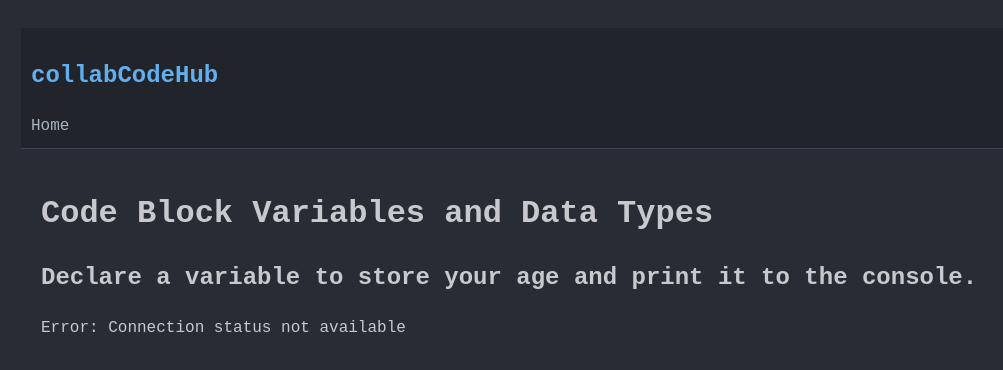
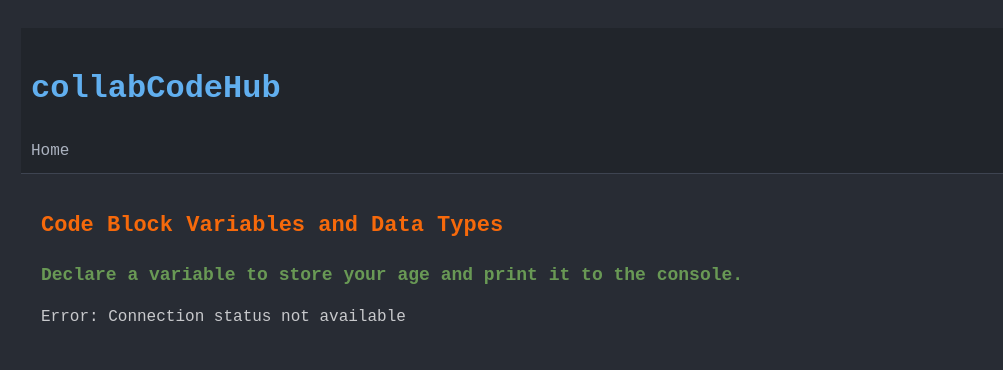
Before and after one commit to avivnark/CollabCodeHub, a React (Create React App) app in the folder client/: page /code/1 in a window 1280 px wide. Shown: the top 370 px of the page, without its empty margins (7-1010 px from the left). Built offline with nearby package versions, Linux system fonts and the light colour scheme; no server answers.

Commit message:
highlight

```diff
--- a/client/package.json
+++ b/client/package.json
@@ -15,6 +15,7 @@
     "react-dom": "^18.2.0",
     "react-router-dom": "^6.21.2",
     "react-scripts": "^5.0.1",
+    "react-syntax-highlighter": "^15.5.0",
     "socket.io-client": "^4.7.4",
     "web-vitals": "^2.1.4"
   },
--- a/client/src/App.css
+++ b/client/src/App.css
@@ -20,7 +20,7 @@ a {
 .navbar h1 {
   color: #61afef;
   font-weight: bold;
-  font-size: 24px;
+  font-size: 32px;
 }
 
 .navbar a {
@@ -89,18 +89,31 @@ a {
   color: #abb2bf;
 }
 
-.code-block {
-  background-color: #1e1e1e;
+.CodeBlock {
+  padding: 20px;
+}
+
+.CodeBlock textarea {
+  font-family: 'Courier New', monospace;
+  font-size: 14px;
+  line-height: 1.5;
+  width: 70%;
+  height: 300px;
+  margin: 0 auto;
   padding: 10px;
   border-radius: 5px;
-  margin-bottom: 20px;
+  border: 1px solid #3e4451;
+  background-color: #2c313a;
   color: #abb2bf;
 }
 
-.code-block pre {
-  margin: 0;
+.CodeBlock h1 {
+  margin-bottom: 20px;
+  color: #f6690b;
+  font-size: 22px;
 }
 
-.code-block code {
-  white-space: pre-wrap;
+.CodeBlock h2 {
+  color: #699955;
+  font-size: 18px;
 }
--- a/client/src/Mentor.js
+++ b/client/src/Mentor.js
@@ -1,10 +1,10 @@
-import React, { useEffect, useState, useRef } from 'react';
-import hljs from 'highlight.js';
-import 'highlight.js/styles/atom-one-dark.css';
+import React, { useEffect, useState } from 'react';
+import SyntaxHighlighter from 'react-syntax-highlighter';
+import { atomOneDark } from 'react-syntax-highlighter/dist/esm/styles/hljs';
+
 
 function Mentor({ socket, id }) {
-  const [codeReceived, setCodeReceived] = useState('Waiting for code');
-  const codeRef = useRef();
+  const [codeReceived, setCodeReceived] = useState('Waiting...');
 
   useEffect(() => {
     const handleCodeReceived = (data) => {
@@ -13,12 +13,6 @@ function Mentor({ socket, id }) {
 
       if (receivedId === expectedId) {
         setCodeReceived(data.code);
-
-        if (codeRef.current) {
-          hljs.highlightBlock(codeRef.current);
-        } else {
-          console.warn('codeRef.current is null or undefined');
-        }
       }
     };
 
@@ -29,12 +23,11 @@ function Mentor({ socket, id }) {
     };
   }, [socket, id]);
 
+
   return (
-    <pre>
-      <code ref={codeRef} className="language-javascript">
-        {codeReceived}
-      </code>
-    </pre>
+    <SyntaxHighlighter language="javascript" style={atomOneDark}>
+      {codeReceived}
+    </SyntaxHighlighter>
   );
 }
 
--- a/client/src/Student.js
+++ b/client/src/Student.js
@@ -1,4 +1,5 @@
 import React, { useState, useEffect } from 'react';
+
 
 function Student({ socket, id }) {
     const [code, setCode] = useState('');
--- a/client/src/codeBlock.js
+++ b/client/src/codeBlock.js
@@ -5,6 +5,7 @@ import codeBlocks from './codeBlocksData';
 import './App.css';
 import Mentor from './Mentor';
 import Student from './Student';
+
 
 const socket = io.connect('http://localhost:3001');
 
@@ -66,7 +67,7 @@ function CodeBlock() {
 
 
     return (
-        <div className="App">
+        <div className="CodeBlock">
             <h1>Code Block {selectedCodeBlock.name}</h1>
             <h2>{selectedCodeBlock.description}</h2>
             {connectionStatus === 'mentor connected' && (
```
Also changed, not shown: 1 other file (tests, documents, lock files or other folders).
